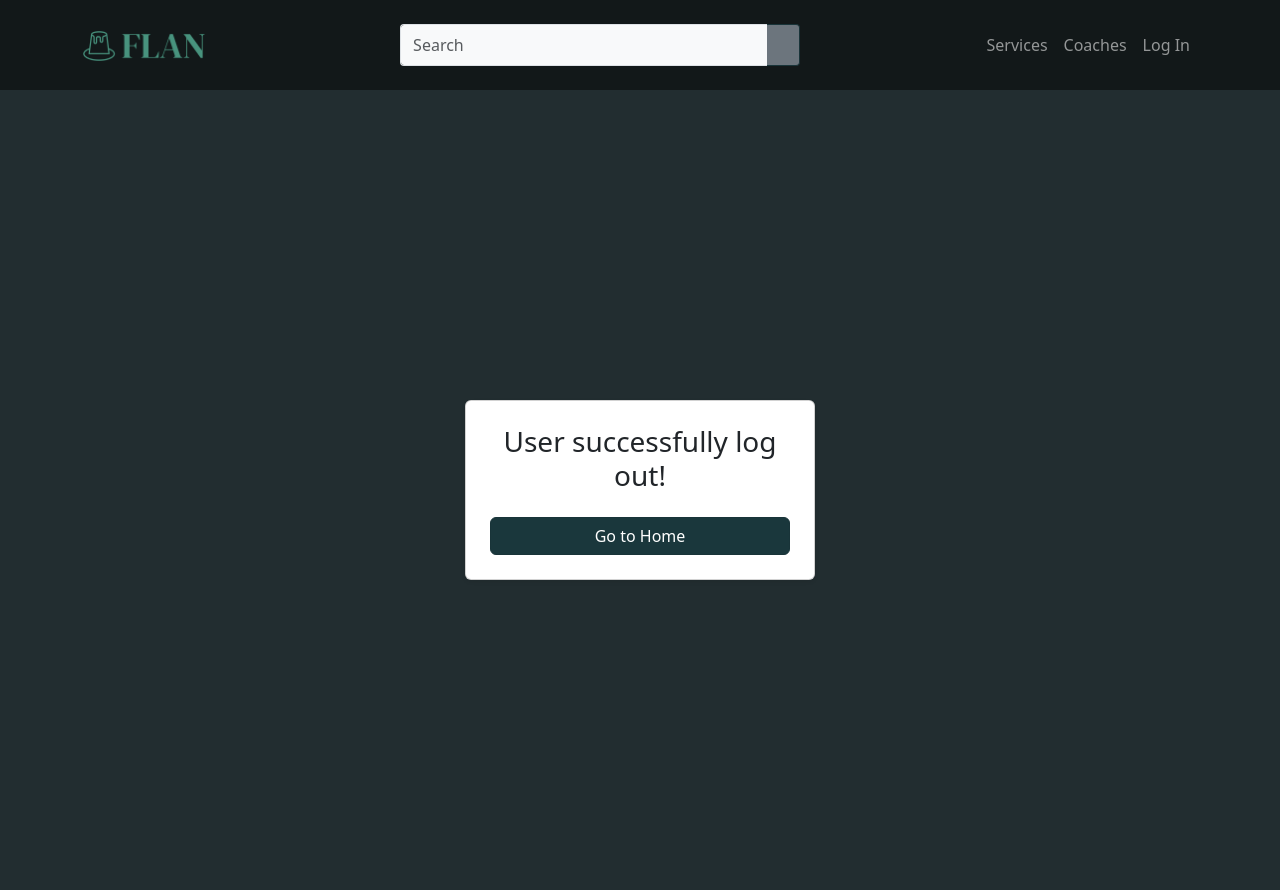
After one commit to ipiteuber/web-page, a Django app: template core/templates/account/logout.html in a window 1280 px wide. The commit adds this page. Run offline with Django 5.2, Linux system fonts and the light colour scheme; the template is opened without the code that fills it, so the values that code supplies are empty; parts of the project's set-up code (start-up, migrations or seed data) failed here and were passed over.

Commit message:
Correcion proteccion de urls e implementacion html

```diff
--- a/core/static/js/signup.js
+++ b/core/static/js/signup.js
@@ -46,10 +46,6 @@
         return;
     }
 
-    // Guarda en localStorage (simula base de datos)
-    localStorage.setItem("user", username);
-    localStorage.setItem("email", email);
-
     // Redirige a pagina success
     window.location.href = "./success.html";
 });
--- a/core/templates/account/log_in.html
+++ b/core/templates/account/log_in.html
@@ -61,11 +61,11 @@
       <form id="LoginForm" method= "POST">
       {% csrf_token %}
           <div class="mb-3">
-              <label for="loginUser" class="form-label">Username</label>
+              <label for="username" class="form-label">Username</label>
               <input type="text" name="username" id="loginUser" class="form-control">
 
-              <label for="loginPassword" class="form-label">Password</label>
-              <input type="password" name="password" class="form-control" id="loginPassword">
+              <label for="password" class="form-label">Password</label>
+              <input type="password" name="password" class="form-control" id="password">
 
             <!-- Button -->
             <button type="submit" class="btn btn-primary w-100">Log in</button>
--- /dev/null
+++ b/core/templates/account/logout.html
@@ -0,0 +1,62 @@
+<!DOCTYPE html>
+{% load static %}
+<html lang="en">
+
+<head>
+  <meta charset="UTF-8">
+  <meta name="viewport" content="width=device-width, initial-scale=1.0">
+  <title>Log out</title>
+  <link href="https://cdn.jsdelivr.net/npm/bootstrap@5.3.3/dist/css/bootstrap.min.css" rel="stylesheet">
+  <link type="text/css" rel="stylesheet" href="{% static 'css/general.css' %}"/>
+  <link type="text/css" rel="stylesheet" href="{% static 'css/sign.css' %}"/>
+  <script src="https://cdn.jsdelivr.net/npm/bootstrap@5.3.3/dist/js/bootstrap.bundle.min.js"></script>
+  </head>
+
+<body class="bg-custom">
+  <!-- Navbar -->
+  <nav class="navbar navbar-expand-lg navbar-dark bg-custom2">
+    <div class="container">
+      <!-- Logo -->
+      <a class="navbar-brand" href="{% url 'index' %}">
+        <img src="{% static 'images/logo.png' %}" alt="Logo" draggable="false" height="30">
+      </a>
+
+      <!-- Toggle button -->
+      <button class="navbar-toggler" type="button" data-bs-toggle="collapse" data-bs-target="#navbarContent"
+              aria-controls="navbarContent" aria-expanded="false" aria-label="Toggle navigation">
+        <span class="navbar-toggler-icon"></span>
+      </button>
+
+      <!-- Collapsible content -->
+      <div class="collapse navbar-collapse" id="navbarContent">
+        <!-- Search bar -->
+        <form class="d-flex mx-auto my-2 my-lg-0 w-100 justify-content-center">
+          <div class="input-group py-3" style="max-width: 400px;">
+            <input type="search" class="form-control border-end-0 rounded-start-1 py-2 bg-light text-dark"
+              placeholder="Search" aria-label="Search">
+            <button class="btn border-start-0 rounded-end-1 px-3 bg-secondary text-white" type="submit">
+              <i class="fas fa-search"></i>
+            </button>
+          </div>
+        </form>
+
+        <!-- Navigation links -->
+        <ul class="navbar-nav ms-auto text-center">
+          <li class="nav-item"><a class="nav-link" href="{% url 'services' %}">Services</a></li>
+          <li class="nav-item"><a class="nav-link" href="{% url 'coaches' %}">Coaches</a></li>
+          <li class="nav-item"><a class="nav-link" href="{% url 'login' %}">Log In</a></li>
+        </ul>
+      </div>
+    </div>
+  </nav>
+
+  <!-- Sign Up success -->
+  <div class="d-flex justify-content-center align-items-center vh-100">
+    <div class="card p-4 shadow-sm text-center" style="width: 350px;">
+        <h3>User successfully log out!</h3>
+        <button class="btn btn-primary mt-3" onclick="location.href='{% url 'index' %}'">Go to Home</button>
+    </div>
+  </div>
+
+</body>
+</html>
--- a/core/templates/account/new_password.html
+++ b/core/templates/account/new_password.html
@@ -62,11 +62,11 @@
       {% csrf_token %}
         <div class="mb-3">
           <label for="password" class="form-label">Password *</label>
-          <input type="password" class="form-control" id="password">
+          <input type="password" class="form-control" id="password" name="password">
         </div>
         <div class="mb-3">
           <label for="confirm_password" class="form-label">Confirm Password *</label>
-          <input type="password" class="form-control" id="confirm_password">
+          <input type="password" class="form-control" id="confirm_password" name="confirm_password">
         </div>
         <!-- Button -->
         <button type="submit" class="btn btn-primary w-100" onclick="location.href='{% url 'success_password' %}'">Submit</button>
--- a/core/templates/account/sign_up.html
+++ b/core/templates/account/sign_up.html
@@ -74,11 +74,11 @@
           </div>
           <div class="mb-3">
               <label for="datebirth" class="form-label">Date of Birth *</label>
-              <input type="date" class="form-control" id="datebirth">
+              <input type="date" class="form-control" id="datebirth" name="datebirth">
           </div>
           <div class="mb-3">
               <label for="phone" class="form-label">Phone (optional)</label>
-              <input type="text" class="form-control" id="phone" pattern="\d{7,8}" placeholder="7 or 8 digit number">
+              <input type="text" class="form-control" id="phone" name="phone" pattern="\d{7,8}" placeholder="7 or 8 digit number">
           </div>
           <div class="mb-3">
               <label for="password" class="form-label">Password *</label>
--- a/core/templates/account/welcome_log.html
+++ b/core/templates/account/welcome_log.html
@@ -59,6 +59,8 @@
       <h3 class="text-center mb-3">Welcome to Flan's Game</h3>
       <button class="btn btn-primary mt-3" onclick="location.href='{% url 'index' %}'">Go to Home</button>
       <button class="btn btn-primary mt-3" onclick="location.href='{% url 'profile' %}'">Edit profile</button>
+      <button class="btn btn-primary mt-3" onclick="location.href='{% url 'logout' %}'">Log out</button>
+      <button class="btn btn-primary mt-3" style="color: red;" onclick="location.href='{% url 'delete_account' %}'">Delete account</button>
     </div>
   </div>
 
--- a/core/urls.py
+++ b/core/urls.py
@@ -1,12 +1,14 @@
 from django.urls import path
 from . import views
 from core.views1.auth import SignUpView, LoginView, LogoutView, DeleteAccountView
-
+from core.views1.pages import ServicesView, CartView, ProfileView, WelcomeLogView
 
 urlpatterns = [
     path('', views.index, name='index'),
-    path('cart/', views.cart, name='cart'),
-    path('services/', views.services, name='services'),
+    path('cart/', CartView.as_view(), name='cart'),
+    #path('cart/', views.cart, name='cart'),
+    path('services/', ServicesView.as_view(), name='services'),
+    #path('services/', views.services, name='services'),
     path('coaches/', views.coaches, name='coaches'),
 
 
@@ -14,16 +16,19 @@ urlpatterns = [
     #path('login/', views.login, name='login'),
     path('signup/', SignUpView.as_view(), name='signup'),
     #path('signup/', views.signup, name='signup'),
-    path('profile/', views.profile, name='profile'),
+    path('profile/', ProfileView.as_view(), name='profile'),
+    #path('profile/', views.profile, name='profile'),
     path('forgot-password/', views.forgot_password, name='forgot_password'),
     path('code-password/', views.code_password, name='code_password'),
     path('new-password/', views.new_password, name='new_password'),
     path('success-checkout/', views.success_checkout, name='success_checkout'),
     path('success-password/', views.success_password, name='success_password'),
     path('success/', views.success, name='success'),
-    path('welcome-log/', views.welcome_log, name='welcome_log'),
+    path('welcome-log/', WelcomeLogView.as_view(), name='welcome_log'),
+    #path('welcome-log/', views.welcome_log, name='welcome_log'),
     path('welcome-role/', views.welcome_role, name='welcome_role'),
     path('logout/', LogoutView.as_view(), name='logout'),
+    ##path('logout/', views.logout, name='logout'),
     path('delete-account/', DeleteAccountView.as_view(), name='delete_account'),
 
 
```
Also changed, not shown: core/static/js/login.js (+2 -6 lines), core/static/js/profile.js (+1 -14 lines), core/templates/account/delete_account.html (added, +62 -0 lines), db.sqlite3 (deleted).
